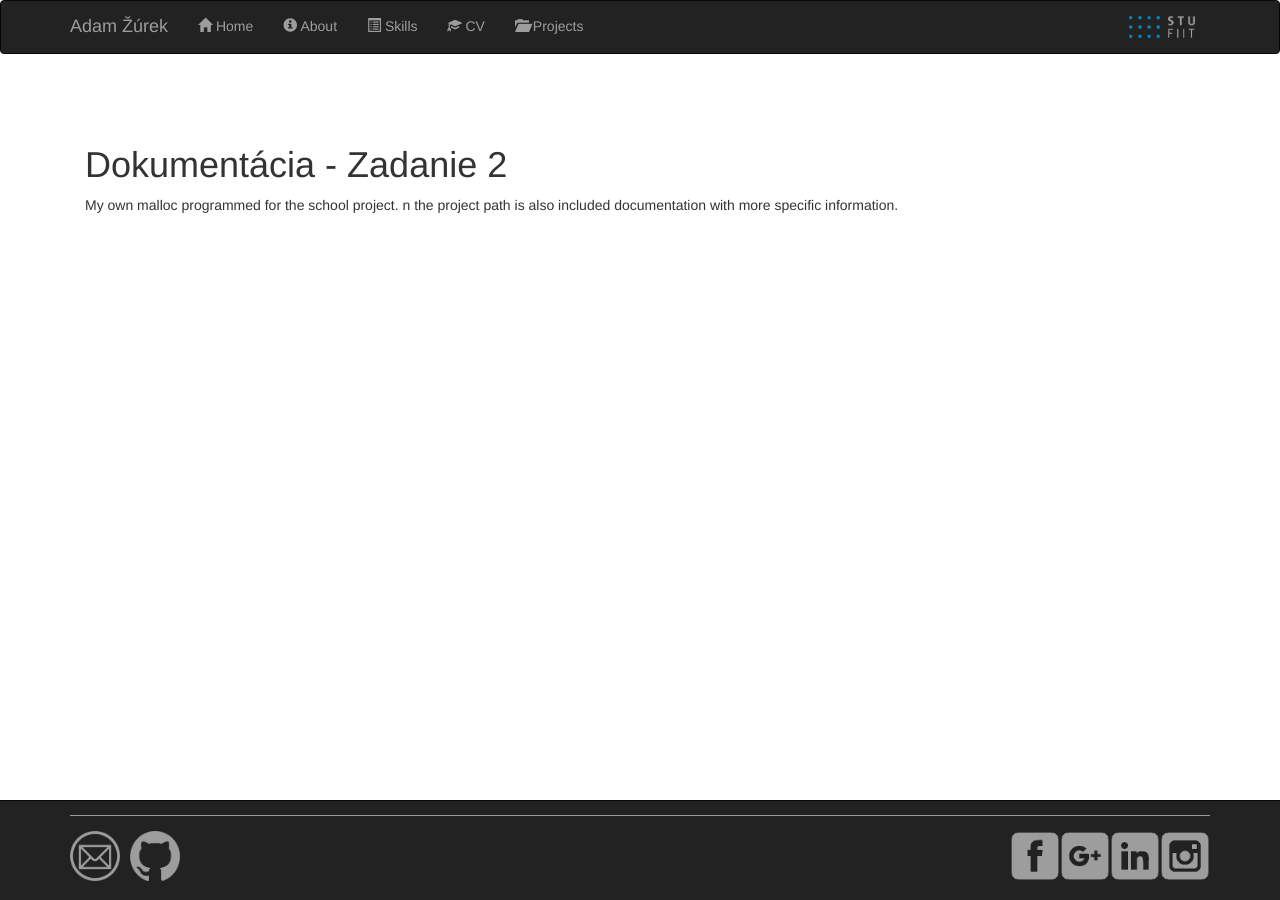
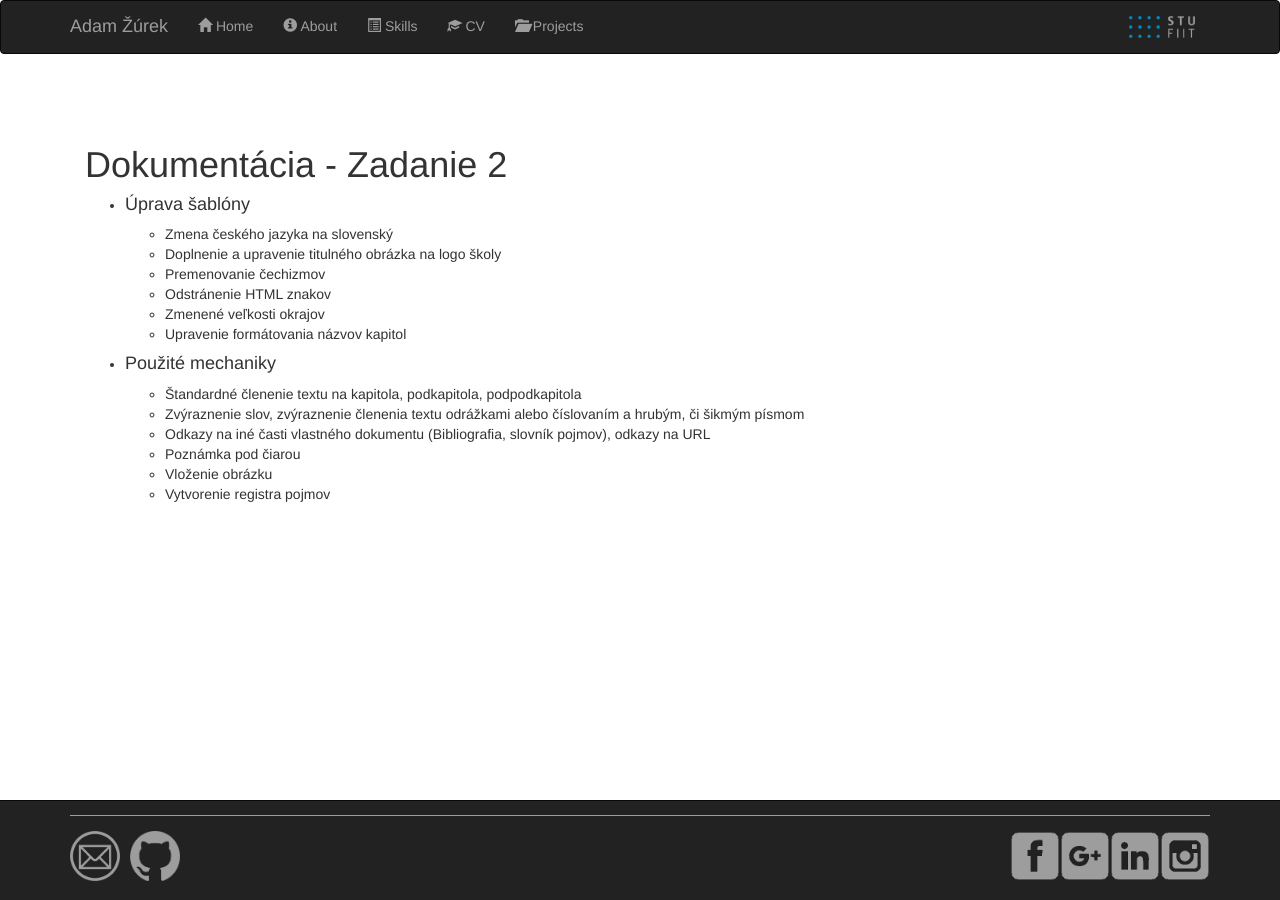
Before and after one commit to zurek11/zurek11.github.io, a Jekyll site: the page built from _wp/2018-03-11-Project2.md, in a window 1280 px wide. Built offline with Jekyll 4.4.1, drawn with Linux system fonts in a browser that asks for light colours.

Commit message:
Added documentation to second project in WP section.

```diff
--- a/_wp/2018-03-11-Project2.md
+++ b/_wp/2018-03-11-Project2.md
@@ -2,8 +2,26 @@
 layout: documentation
 title: "Dokumentácia - Zadanie 2"
 name: Dokumentácia - Zadanie 2
-date: 2018-03-11
+date: 2018-03-26
 ---
 
-My own malloc programmed for the school project.
-n the project path is also included documentation with more specific information.
+<ul class="ui list">
+ <li><h4>Úprava šablóny</h4></li>
+    <ul>
+        <li>Zmena českého jazyka na slovenský</li>
+        <li>Doplnenie a upravenie titulného obrázka na logo školy</li>
+        <li>Premenovanie čechizmov</li>
+        <li>Odstránenie HTML znakov</li>
+        <li>Zmenené veľkosti okrajov</li>
+        <li>Upravenie formátovania názvov kapitol</li>
+    </ul>
+ <li><h4>Použité mechaniky</h4></li>
+    <ul>
+        <li>Štandardné členenie textu na kapitola, podkapitola, podpodkapitola</li>
+        <li>Zvýraznenie slov, zvýraznenie členenia textu odrážkami alebo číslovaním a hrubým, či šikmým písmom</li>
+        <li>Odkazy na iné časti vlastného dokumentu (Bibliografia, slovník pojmov), odkazy na URL</li>
+        <li>Poznámka pod čiarou</li>
+        <li>Vloženie obrázku</li>
+        <li>Vytvorenie registra pojmov</li>
+    </ul>
+</ul>
```
